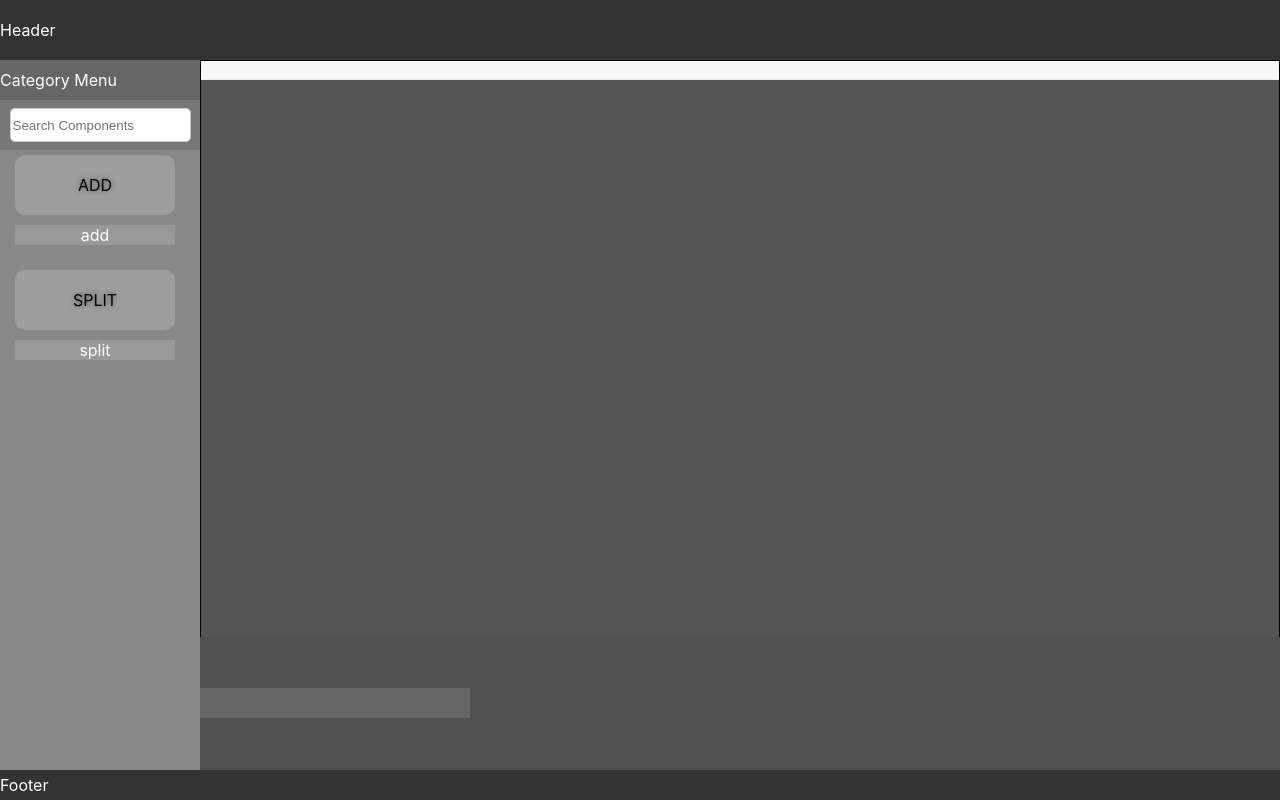
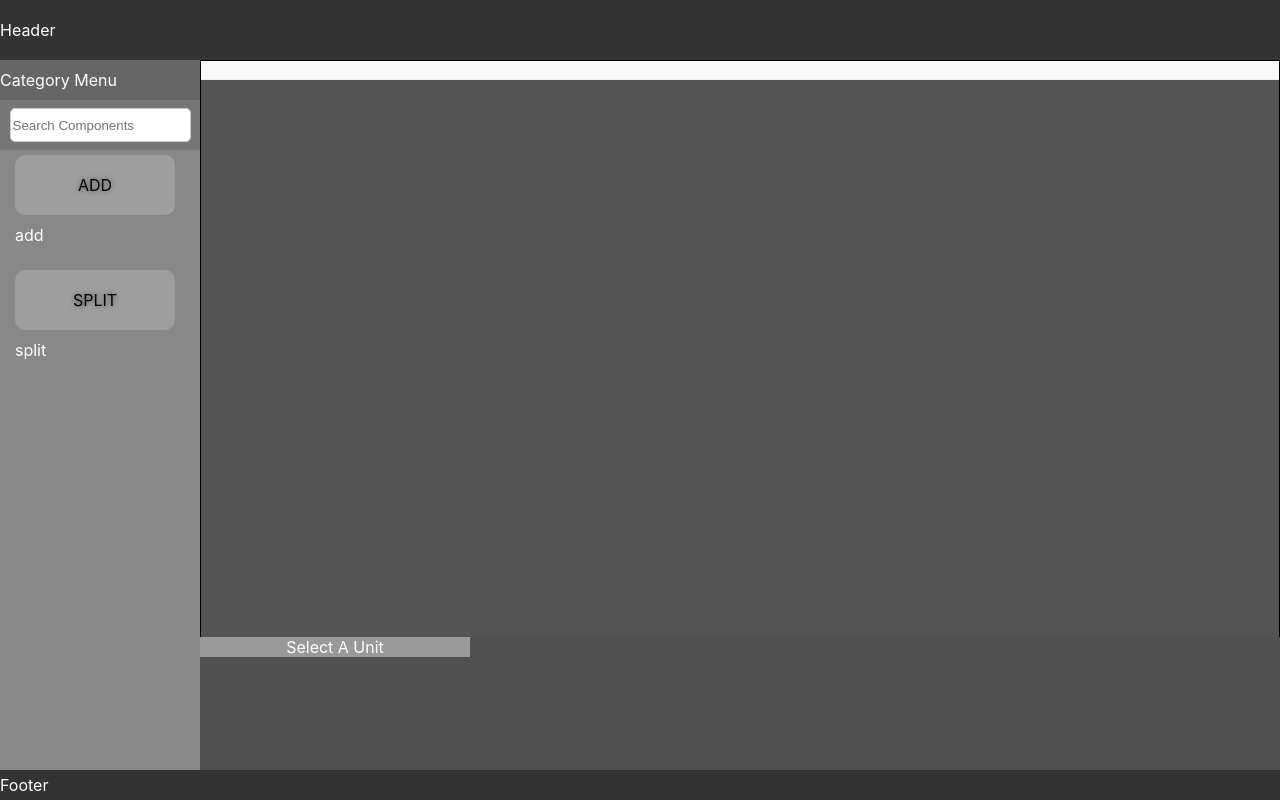
Before and after one commit to cwc020730/NeuralNetworkBuilder, a React (Create React App) app: page / in a window 1280 px wide. Built offline with nearby package versions, Linux system fonts and the light colour scheme; no server answers; grey boxes are pictures that could not be loaded.

Commit message:
Add an information box when a unit is selected

```diff
--- a/src/App.css
+++ b/src/App.css
@@ -56,7 +56,7 @@
   display: grid;
   grid-template-columns: 1fr 1fr 1fr 1fr;
   justify-content: space-between;
-  align-items: center;
+  align-items: top;
   background: #505050;
   color: #fff;
   height: 150px;
@@ -150,8 +150,9 @@
   user-select: none;
 }
 
-.unit-description {
-  display: flex;
+.selected-unit-description {
+  display: grid;
+  grid-template-rows: 1fr 1fr;
   justify-content: center;
   align-items: center;
   background: #999;
--- a/src/App.js
+++ b/src/App.js
@@ -5,6 +5,7 @@ import { AppProvider } from './components/AppContext';
 import D3Canvas from "./components/D3Canvas";
 import UnitInventory from './components/UnitInventory';
 import InventoryController from "./components/InventoryController";
+import SelectedUnitDescription from "./components/SelectedUnitDescription";
 
 
 function App() {
@@ -31,14 +32,10 @@ function App() {
                 </aside>
                 <main className="main">
                     <div className="canvas">
-                        <D3Canvas
-                            // setScale={setScale}
-                            // selectedUnitId={selectedUnitId}
-                            // setSelectedUnitId={setSelectedUnitId}
-                        />
+                        <D3Canvas />
                     </div>
                     <div className="unit-param-info-area">
-                        <div className="selected-unit-description"></div>
+                        <SelectedUnitDescription />
                         <div className="io-info"></div>
                         <div className="param-controls"></div>
                         <div className="action-buttons"></div>
--- a/src/components/D3Canvas.js
+++ b/src/components/D3Canvas.js
@@ -3,6 +3,8 @@ import * as d3 from 'd3';
 import { v4 as uuidv4 } from 'uuid';
 import unitList from './UnitList.json';
 import { AppContext } from './AppContext';
+
+export const idToUnitMap = new Map();
 
 const D3Canvas = () => {
   const ref = useRef(null);
@@ -148,13 +150,14 @@ const D3Canvas = () => {
     }
 
     function createUnit(x, y, w, h, unitData) {
-      const [color, image, in_cnt, out_cnt, inUnitLabel, inUnitLabelColor] = [
+      const [color, image, in_cnt, out_cnt, inUnitLabel, inUnitLabelColor, type] = [
         unitData["color"],
         unitData["image"],
         unitData["input"]["input_cnt"]["default"],
         unitData["output"]["output_cnt"]["default"],
         unitData["in_unit_label"],
-        unitData["in_unit_label_color"]
+        unitData["in_unit_label_color"],
+        unitData["primary_label"]
       ];
 
       console.log(color, image, in_cnt, out_cnt)
@@ -209,6 +212,7 @@ const D3Canvas = () => {
       }));
 
       const unitObj = {
+        type: type,
         onCanvasId: currUnitId,
         unit: newUnit,
         connectionPoints: connectionPoints,
@@ -270,6 +274,7 @@ const D3Canvas = () => {
       applyDragBehavior(unitObj);
 
       existedUnitList.current.push(unitObj);
+      idToUnitMap.set(currUnitId, unitObj);
 
     }
 
--- /dev/null
+++ b/src/components/SelectedUnitDescription.js
@@ -0,0 +1,28 @@
+import React, { useContext } from 'react';
+import { AppContext } from './AppContext';
+import { idToUnitMap } from './D3Canvas';
+import UnitList from './UnitList.json';
+
+const SelectedUnitDescription = () => {
+    const { selectedUnitId } = useContext(AppContext);
+
+    if (!selectedUnitId) {
+        return (
+            <div className="selected-unit-description">
+                <div>Select A Unit</div>
+            </div>
+        );
+    }
+
+    const selectedUnit = idToUnitMap.get(selectedUnitId);
+    const unitTypeInfo = UnitList[selectedUnit.type];
+
+    return (
+        <div className="selected-unit-description">
+            <div>{unitTypeInfo.in_unit_label}</div>
+            <div>{unitTypeInfo.description}</div>
+        </div>
+    );
+}
+
+export default SelectedUnitDescription;
```
